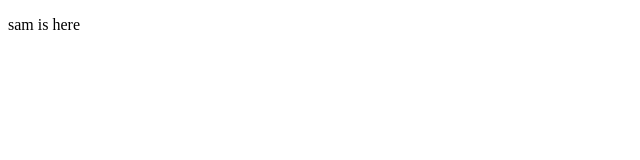
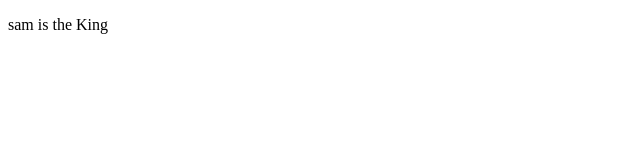
Before and after one commit to Samuel-Abel/git-practice, a plain HTML site: page index.html in a window 1280 px wide. Shown: the full height of the page, 0-640 px from the left. Drawn offline with Linux system fonts and the light colour scheme.

Commit message:
sams commit

```diff
--- a/index.html
+++ b/index.html
@@ -6,6 +6,6 @@
     <title>Document</title>
 </head>
 <body>
-    <p>sam is here</p>
+    <p>sam is the King</p>
 </body>
 </html>
```
